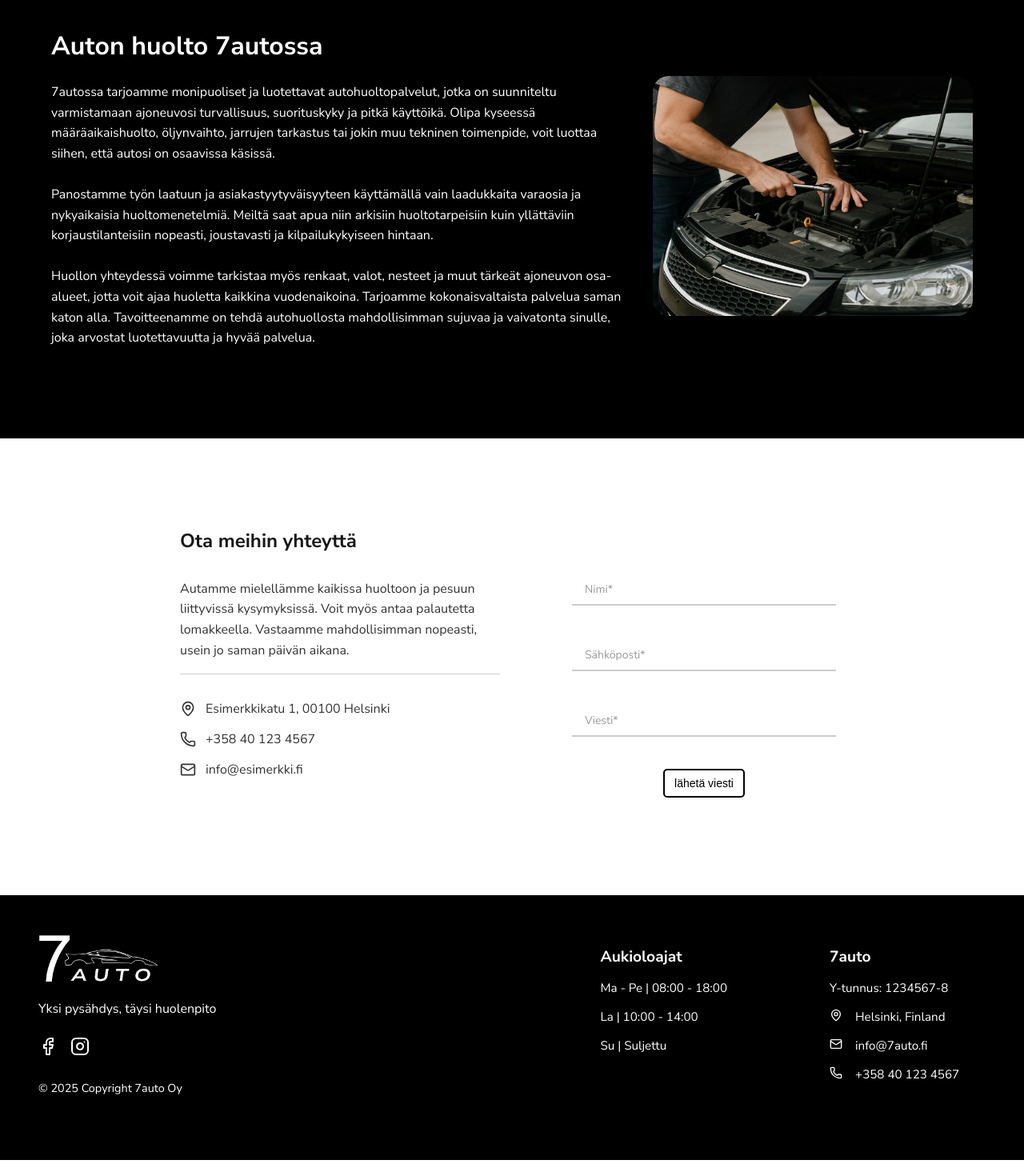
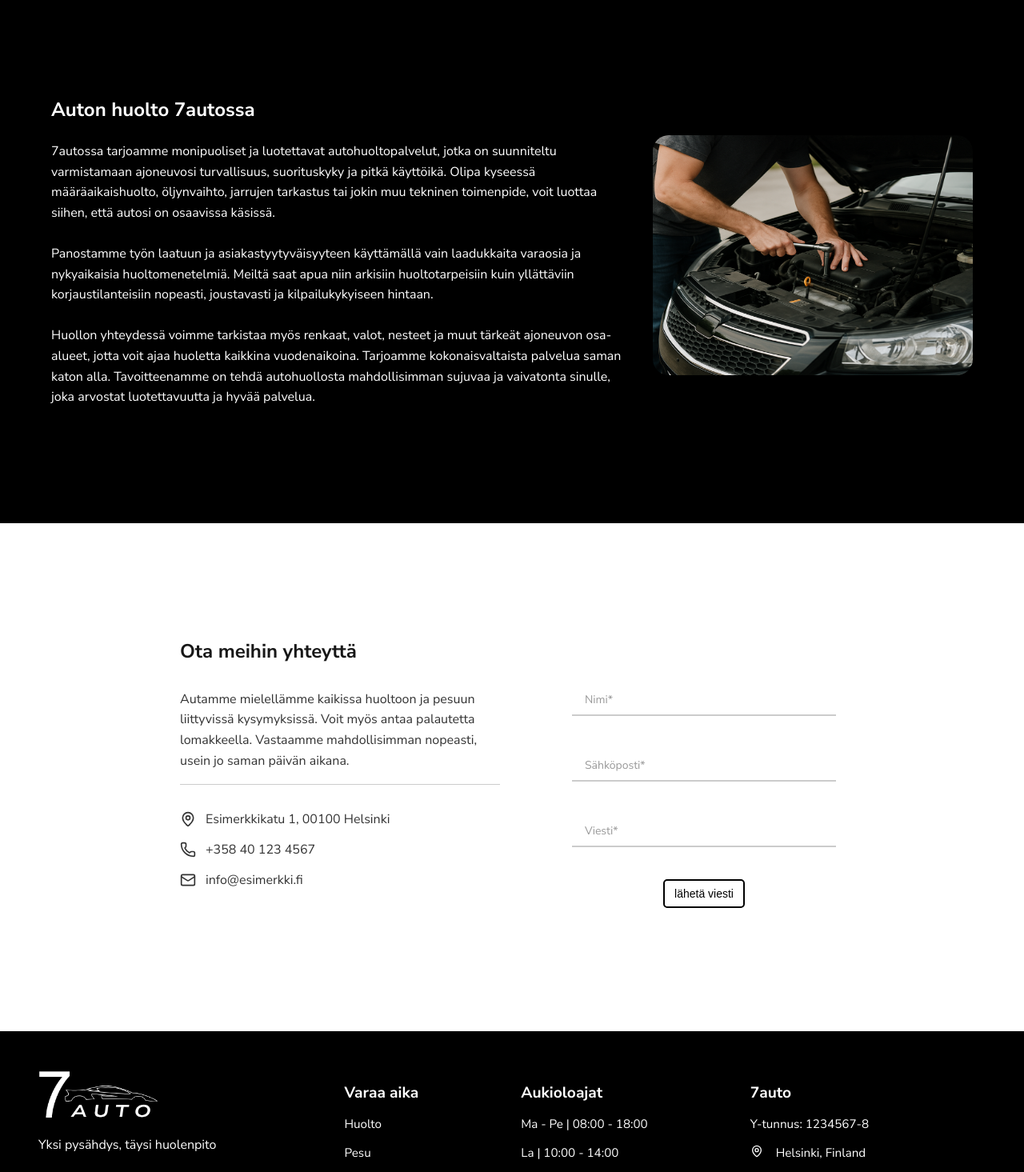
Before and after one commit to Agrinsadon/7auto, a Next.js app in the folder frontend/: page / in a window 1280 px wide. Shown: the part 2780-4245 px from the top of the page at 80% size. Built offline with nearby package versions, Linux system fonts and the light colour scheme.

Commit message:
added new styles and fixed navbar

```diff
--- a/frontend/src/app/component/navbar/navbar.tsx
+++ b/frontend/src/app/component/navbar/navbar.tsx
@@ -1,11 +1,10 @@
 'use client';
 
 import React, { useState } from 'react';
-import Link from 'next/link';
 import Image from 'next/image';
 import BookButton from '../buttons/bookbutton';
 import BookingStart from '../reservation-side/bookframes/bookingstart';
-import Hamburger from '../buttons/hamburger'; // adjust the path
+import Hamburger from '../buttons/hamburger';
 import './navbar.css';
 
 const Navbar = () => {
@@ -16,13 +15,22 @@ const Navbar = () => {
   const handleClose = () => setIsBookingOpen(false);
   const toggleMenu = () => setMenuOpen(prev => !prev);
 
+  const handleAnchorClick = (e: React.MouseEvent<HTMLAnchorElement>, id: string) => {
+    e.preventDefault();
+    const section = document.getElementById(id);
+    if (section) {
+      section.scrollIntoView({ behavior: 'smooth' });
+      setMenuOpen(false); // Close mobile menu if open
+    }
+  };
+
   return (
     <>
       <div className='navbarwrapper'>
         <nav className='navbar'>
           <div className='navbarcontainer'>
             <div className='navbarlogo'>
-              <Link href="/">
+              <a href="/">
                 <div className="logoimg-wrapper">
                   <Image
                     src="/logo.png"
@@ -33,14 +41,14 @@ const Navbar = () => {
                     priority
                   />
                 </div>
-              </Link>
+              </a>
             </div>
 
             <div className='navright'>
               <div className='navbarlinks'>
-                <Link href="/huolto" className='navlink'>Huolto</Link>
-                <Link href="/pesu" className='navlink'>Pesu</Link>
-                <Link href="/yhteystiedot" className='navlink'>Yhteystiedot</Link>
+                <a href="#huolto" className="navlink" onClick={(e) => handleAnchorClick(e, 'huolto')}>Huolto</a>
+                <a href="#pesu" className="navlink" onClick={(e) => handleAnchorClick(e, 'pesu')}>Pesu</a>
+                <a href="#yhteystiedot" className="navlink" onClick={(e) => handleAnchorClick(e, 'yhteystiedot')}>Yhteystiedot</a>
               </div>
 
               <div className='navbarcta'>
@@ -57,12 +65,11 @@ const Navbar = () => {
             </div>
           </div>
 
-          {/* Mobile Menu Overlay */}
           {menuOpen && (
             <div className="mobilemenu">
-              <Link href="/huolto" className='mobilelink' onClick={toggleMenu}>Huolto</Link>
-              <Link href="/pesu" className='mobilelink' onClick={toggleMenu}>Pesu</Link>
-              <Link href="/yhteystiedot" className='mobilelink' onClick={toggleMenu}>Yhteystiedot</Link>
+              <a href="#huolto" className="mobilelink" onClick={(e) => handleAnchorClick(e, 'huolto')}>Huolto</a>
+              <a href="#pesu" className="mobilelink" onClick={(e) => handleAnchorClick(e, 'pesu')}>Pesu</a>
+              <a href="#yhteystiedot" className="mobilelink" onClick={(e) => handleAnchorClick(e, 'yhteystiedot')}>Yhteystiedot</a>
               <BookButton
                 onClick={() => {
                   handleClick();
--- a/frontend/src/app/component/reservation-side/bookframes/lastframe.css
+++ b/frontend/src/app/component/reservation-side/bookframes/lastframe.css
@@ -1,8 +1,8 @@
 .lastframe-container {
     display: flex;
     flex-direction: column;
-    margin-top: 1rem;
-    gap: 1rem;
+    margin-top: 0.5rem;
+    gap: 0.5rem;
     overflow: hidden;
     padding-left: 15px;
     padding-right: 15px;
@@ -26,7 +26,7 @@
   .detail-header {
     font-size: 1.2rem;
     font-weight: bold;
-    margin-bottom: 0.8rem;
+    margin-bottom: 0.5rem;
   }
 
   .desc {
@@ -36,7 +36,8 @@
 
   .bottom-section {
     display: flex;
-    margin-top: 0.7rem;
+    margin: auto;
+    margin-top: 1.1rem;
     justify-content: space-between;
     align-items: center;
   }
--- a/frontend/src/app/globals.css
+++ b/frontend/src/app/globals.css
@@ -5,8 +5,11 @@
 
 html,
 body {
-  max-width: 100vw;
+  max-width: 1500px;
+  margin: 0 auto;
   overflow-x: hidden;
+  scroll-behavior: smooth;
+  scroll-padding-top: 9rem;
 }
 
 body {
@@ -33,3 +36,9 @@ a {
     color-scheme: dark;
   }
 }
+
+@media (max-width: 760px) {
+  html {
+    scroll-padding-top: 3rem;
+  }
+}
--- a/frontend/src/app/pages/contactpage/contactpage.css
+++ b/frontend/src/app/pages/contactpage/contactpage.css
@@ -1,12 +1,10 @@
 .contact-form-container {
-  margin-top: 7rem;
-  margin-bottom: 7rem;
   display: flex;
   justify-content: center;
   align-items: flex-start;
   gap: 5rem;
   flex-wrap: wrap;
-  padding: 0 2rem;
+  padding: 9rem 2rem;
 }
 
 .contact-form-header {
@@ -66,11 +64,9 @@
 
 @media (max-width: 760px) {
   .contact-form-container {
-    margin-top: 2rem;
-    margin-bottom: 2rem;
     display: block;
     flex-wrap: wrap;
-    padding: 0 1rem;
+    padding: 1.5rem 1rem;
   }
 
   .contact-form-description {
--- a/frontend/src/app/pages/contactpage/contactpage.tsx
+++ b/frontend/src/app/pages/contactpage/contactpage.tsx
@@ -43,6 +43,7 @@ const SimpleContactForm = () => {
   };
 
   return (
+    <section id="yhteystiedot">
     <div className="contact-form-container">
       <div className="contact-form-header">
         <h2>Ota meihin yhteyttä</h2>
@@ -124,6 +125,7 @@ const SimpleContactForm = () => {
         </div>
       </div>
     </div>
+    </section>
   );
 };
 
--- a/frontend/src/app/pages/footerpage/footerpage.css
+++ b/frontend/src/app/pages/footerpage/footerpage.css
@@ -3,7 +3,7 @@
     color: #fff;
     display: flex;
     padding: 3rem 3rem 5rem 3rem;
-    gap: 40rem;
+    gap: 25rem;
   }
 
   .main-page-footer-text{
@@ -93,8 +93,27 @@
     font-size: 0.95rem;
   }
 
+  .main-page-footer-booking {
+    color: #fff;
+  }
 
-  @media (max-width: 760px) {
+  .main-page-footer-booking p {
+    margin-bottom: 1rem;
+    font-size: 0.95rem;
+  }
+
+  .main-page-footer-link {
+    color: #fff;
+    text-decoration: none;
+    transition: color 0.3s ease;
+  }
+
+  .main-page-footer-link:hover {
+    color: #ccc;
+    text-decoration: underline;
+  }
+
+  @media (max-width: 910px) {
     .main-page-footer {
       display: block;
       padding-left: 2rem;
@@ -110,30 +129,29 @@
 
   }
 
-  @media (max-width: 1370px) {
-    .main-page-footer {
-      gap: 30rem;
-    }
-  }
-
-
-  @media (max-width: 1180px) {
-    .main-page-footer {
-      gap: 20rem;
-    }
-  }
-
-  @media (max-width: 1050px) {
+  @media (max-width: 1395px) {
     .main-page-footer {
       gap: 10rem;
     }
   }
 
-  @media (max-width: 888px) {
+
+  @media (max-width: 1157px) {
     .main-page-footer {
       gap: 5rem;
     }
+
     .main-page-footer-right {
       gap: 5rem;
     }
   }
+
+  @media (max-width: 1056px) {
+    .main-page-footer {
+      gap: 5rem;
+    }
+
+    .main-page-footer-right {
+      gap: 3rem;
+    }
+  }
--- a/frontend/src/app/pages/footerpage/footerpage.tsx
+++ b/frontend/src/app/pages/footerpage/footerpage.tsx
@@ -38,11 +38,19 @@ const Footer = () => {
           </a>
         </div>
 
-        {/* Copyright */}
         <p className="main-page-footer-copy">© 2025 Copyright 7auto Oy</p>
       </div>
 
       <div className="main-page-footer-right">
+      <div className="main-page-footer-booking">
+        <h4 className="main-page-footer-title">Varaa aika</h4>
+        <p>
+          <a href="/huolto" className="main-page-footer-link">Huolto</a>
+        </p>
+        <p>
+          <a href="/pesu" className="main-page-footer-link">Pesu</a>
+        </p>
+      </div>
       <div className="main-page-footer-hours">
           <h4 className="main-page-footer-title">Aukioloajat</h4>
           <p>Ma - Pe | 08:00 - 18:00</p>
--- a/frontend/src/app/pages/services/carfix/carfix.css
+++ b/frontend/src/app/pages/services/carfix/carfix.css
@@ -4,11 +4,11 @@
     color: white;
     padding-left: 4rem;
     padding-right: 4rem;
-    padding-bottom: 7rem;
+    padding-top: 9rem;
+    padding-bottom: 9rem;
 }
 
 .carfix-header {
-    padding-top: 7rem;
     margin-bottom: 1rem;
 }
 
@@ -20,13 +20,13 @@
 
 @media (max-width: 760px) {
     .carfix-service-container {
+        padding-top: 1.5rem;
         padding-left: 0.5rem;
         padding-right: 0.5rem;
         padding-bottom: 1.5rem;
     }
 
     .carfix-header {
-        padding-top: 2rem;
         margin-bottom: 0;
     }
 }
--- a/frontend/src/app/pages/services/carfix/carfix.tsx
+++ b/frontend/src/app/pages/services/carfix/carfix.tsx
@@ -4,6 +4,7 @@ import Image from 'next/image';
 const Carfix = () => {
 
     return (
+        <section id="huolto">
         <div className="carfix-service-container">
         <div className="carfix-header">
             <h1>Auton huolto 7autossa</h1>
@@ -24,6 +25,7 @@ const Carfix = () => {
         <Image src="/carfix.png" alt="Auton huolto" className='info-image' width={400} height={300} />
         </div>
         </div>
+        </section>
 )
 }
 
--- a/frontend/src/app/pages/services/carwash/carwash.css
+++ b/frontend/src/app/pages/services/carwash/carwash.css
@@ -1,8 +1,8 @@
 .carwash-service-container {
-    margin-top: 7rem;
+    padding-top: 9rem;
     padding-left: 4rem;
     padding-right: 4rem;
-    padding-bottom: 7rem;
+    padding-bottom: 9rem;
 }
 
 .carwash-header {
@@ -99,7 +99,7 @@
 @media (max-width: 760px) {
 
     .carwash-service-container {
-        margin-top: 1.5rem;
+        padding-top: 1.5rem;
         padding-left: 0.5rem;
         padding-right: 0.5rem;
         padding-bottom: 1.5rem;
--- a/frontend/src/app/pages/services/carwash/carwash.tsx
+++ b/frontend/src/app/pages/services/carwash/carwash.tsx
@@ -6,6 +6,8 @@ const Carwash = () => {
     const [activeTab, setActiveTab] = useState('tiedot');
 
     return (
+        <section id="pesu">
+
         <div className="carwash-service-container">
             <div className="carwash-header">
                 <h1>Autonpesu 7autossa</h1>
@@ -73,6 +75,7 @@ const Carwash = () => {
                 </div>
             </div>
         </div>
+        </section>
     );
 };
 
```
